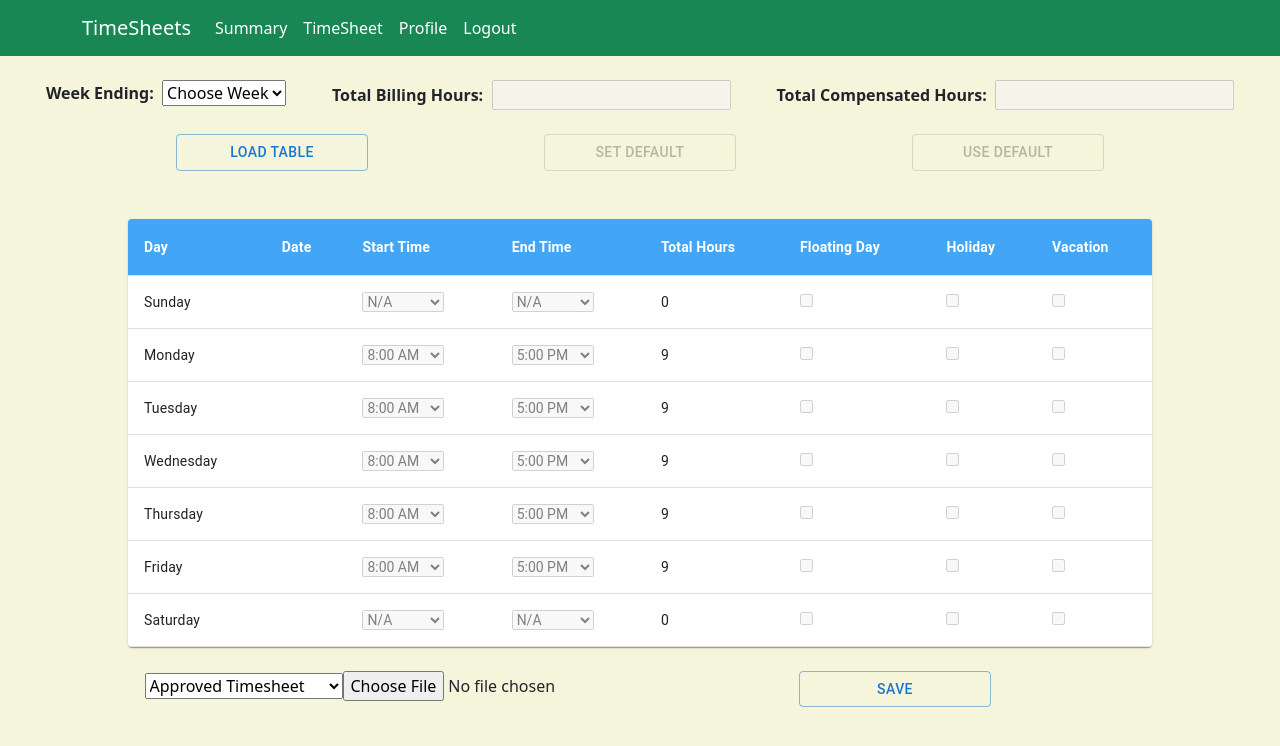
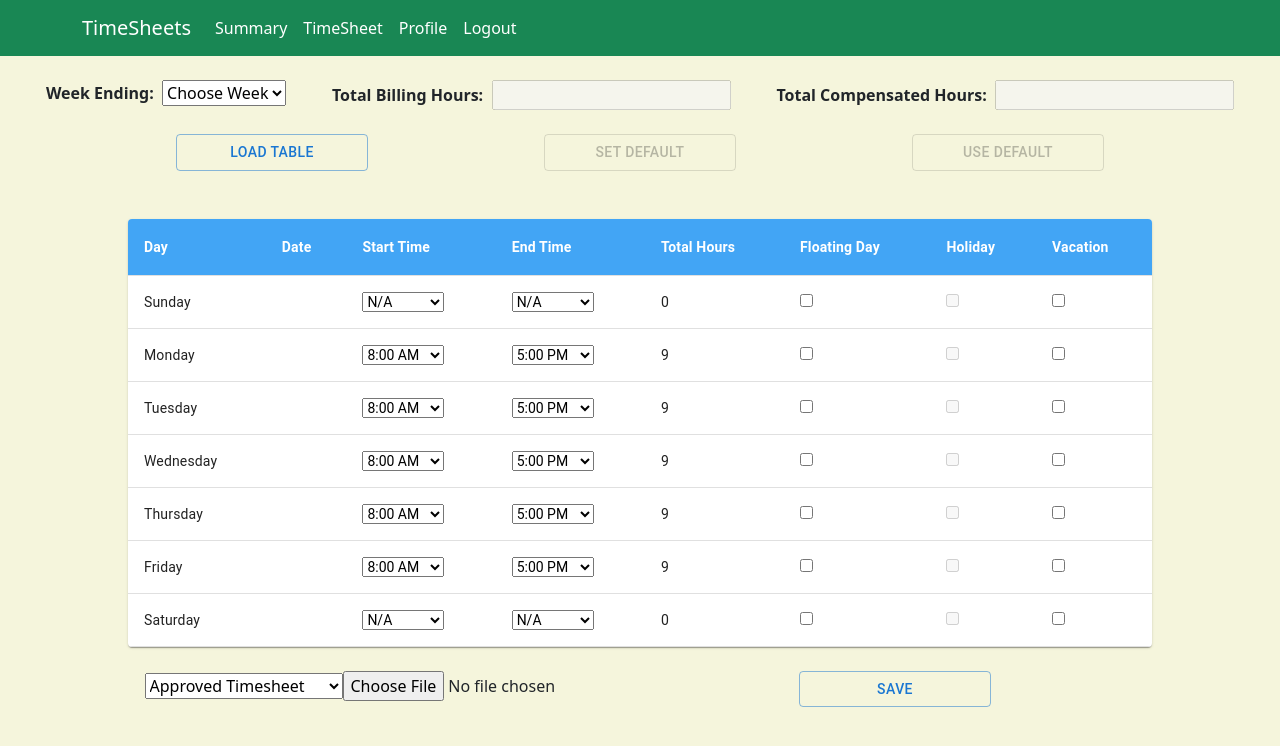
Before and after one commit to kim4t/TeamProj2_Front, a React (Create React App) app in the folder timesheet-tool-app/: page /timeSheet in a window 1280 px wide. Shown: the top 746 px of the page. Built offline with nearby package versions, Linux system fonts and the light colour scheme; sample sign-in values are in the browser's storage.

Commit message:
fixed approve status

```diff
--- a/timesheet-tool-app/src/components/TimeSheetTable.js
+++ b/timesheet-tool-app/src/components/TimeSheetTable.js
@@ -37,7 +37,7 @@ export default function TimeSheetTable(props) {
     const [haveDefault, sethaveDefault] = useState(true);
     const [defaultTable, setDefaultTable] = useState();
     const [tableUnloaded, setTableUnloaded] = useState(true);
-    const [approved, setApproved] = useState("false");
+    const [approved, setApproved] = useState(false);
 
    // const [floatCount, setFloatCount] = useState(0);
 
```
